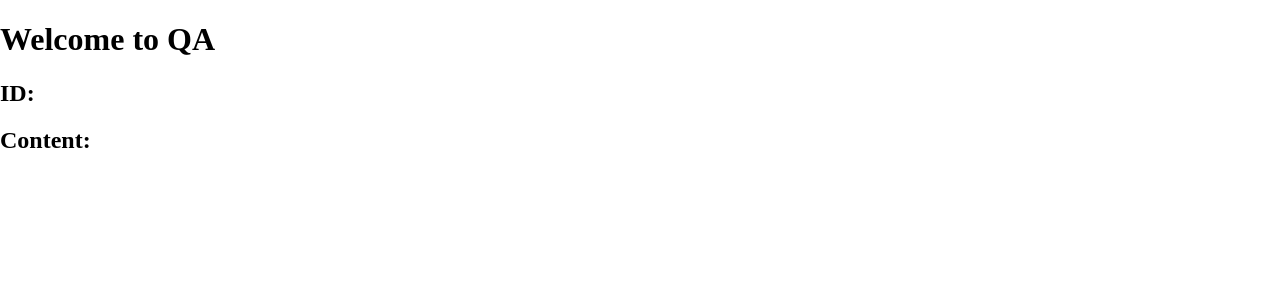
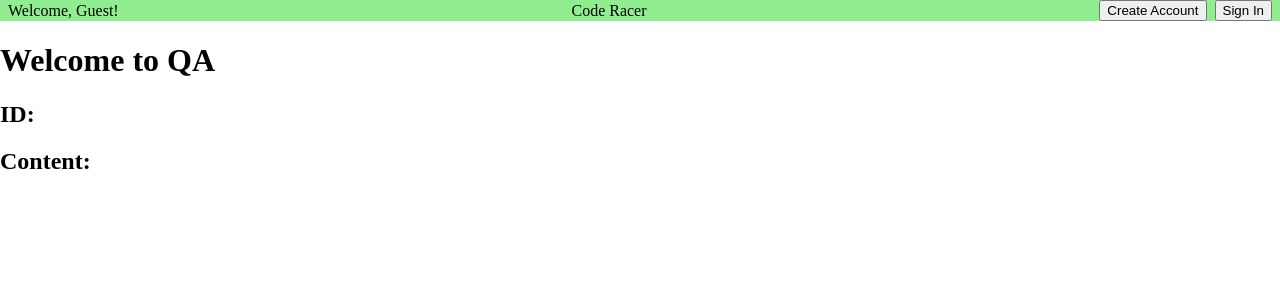
Before and after one commit to francistopher/CodeRacer, an Angular app in the folder frontend-angular/: page / in a window 1280 px wide. Shown: the top 300 px of the page. Built offline with nearby package versions, Linux system fonts and the light colour scheme; no server answers.

Commit message:
UPDATE AppComponent with HeaderComponent

```diff
--- a/frontend-angular/src/app/app.component.html
+++ b/frontend-angular/src/app/app.component.html
@@ -1,4 +1,5 @@
 <div class="app-route">
+  <app-header></app-header>
   <h1>Welcome to {{ title }}</h1>
   <div class="container">
     <h2>ID:</h2>
--- a/frontend-angular/src/app/app.component.ts
+++ b/frontend-angular/src/app/app.component.ts
@@ -3,11 +3,12 @@ import { CommonModule } from '@angular/common';
 import { RouterOutlet } from '@angular/router';
 import {OnInit} from '@angular/core';
 import {HttpClient} from '@angular/common/http';
+import { HeaderComponent } from './header/header.component';
 
 @Component({
   selector: 'app-root',
   standalone: true,
-  imports: [CommonModule, RouterOutlet],
+  imports: [CommonModule, RouterOutlet, HeaderComponent],
   templateUrl: './app.component.html',
   styleUrl: './app.component.sass'
 })
```
